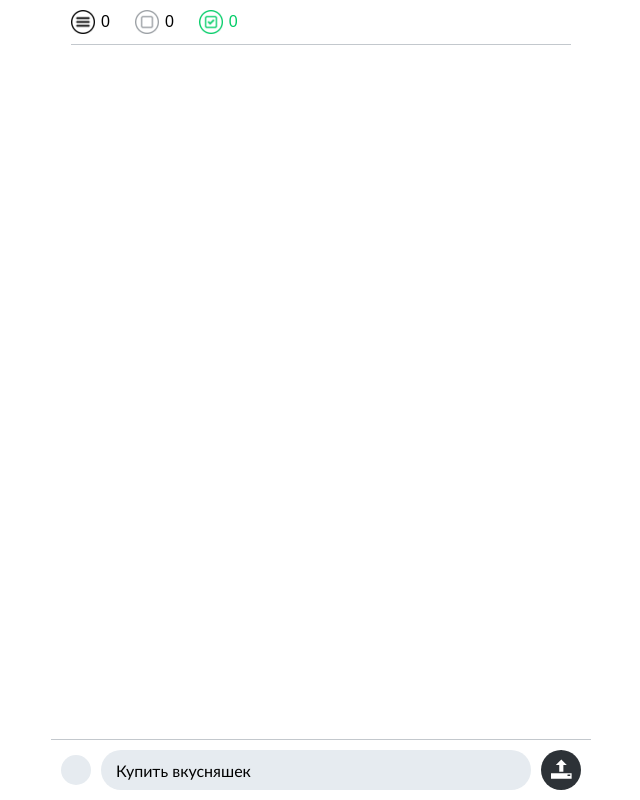
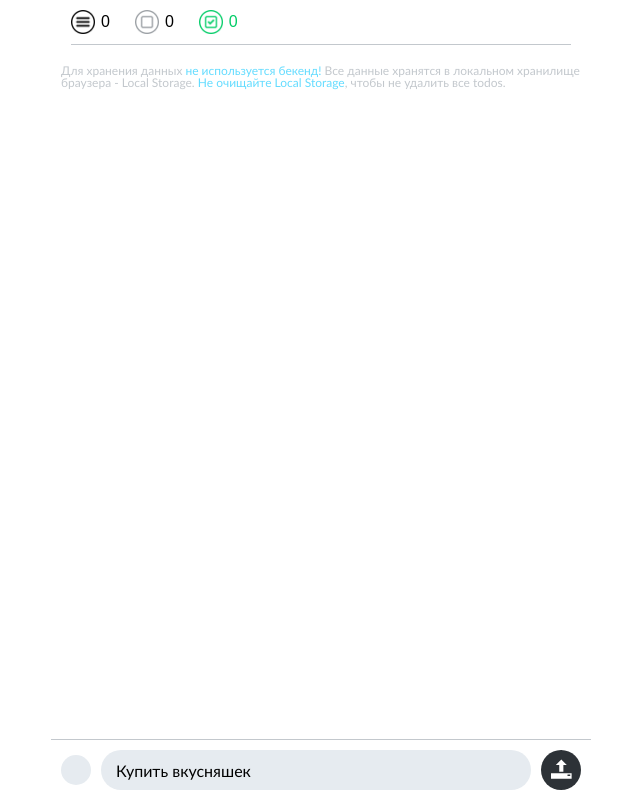
Before and after one commit to kozubskyi/todo-app, a React (Create React App) app: page / in a window 1280 px wide. Shown: the whole page, without its empty margins (319-959 px from the left). Built offline with nearby package versions, Linux system fonts and the light colour scheme.

Commit message:
добавил текст по локальному хранилищу

```diff
--- a/src/App.js
+++ b/src/App.js
@@ -138,6 +138,11 @@ const App = () => {
       ) : (
         <TodoEditor editingTodo={editingTodo} handleTodoEdit={handleTodoEdit} />
       )}
+      <p className="localStorage__text">
+        Для хранения данных <span className="localStorage__text active">не используется бекенд!</span> Все данные
+        хранятся в локальном хранилище браузера - Local Storage.{' '}
+        <span className="localStorage__text active">Не очищайте Local Storage</span>, чтобы не удалить все todos.
+      </p>
     </>
   );
 };
--- a/src/App.scss
+++ b/src/App.scss
@@ -24,7 +24,6 @@ html {
 
 body {
   font-family: 'Trebuchet MS', 'Lucida Sans Unicode', 'Lucida Grande', 'Lucida Sans', Arial, sans-serif;
-
   height: 100%;
 }
 
@@ -55,3 +54,14 @@ body {
 input {
   font-family: inherit;
 }
+
+.localStorage__text {
+  font-size: 12px;
+  color: var(--light-grey-color);
+
+  margin-top: 10px;
+
+  &.active {
+    color: var(--blue-color);
+  }
+}
--- a/src/components/TodoCreator/TodoCreator.js
+++ b/src/components/TodoCreator/TodoCreator.js
@@ -20,7 +20,9 @@ const TodoCreator = ({ handleTodoCreating }) => {
     'Купить вкусняшек',
   ]);
 
-  const changeInputValue = event => setText(event.target.value);
+  const changeInputValue = event => {
+    setText(event.target.value);
+  };
 
   const onFormSubmit = event => {
     event.preventDefault();
@@ -34,7 +36,9 @@ const TodoCreator = ({ handleTodoCreating }) => {
     setType('standart');
   };
 
-  const getRandomInRange = (min, max) => Math.floor(Math.random() * (max - min + 1)) + min;
+  const getRandomInRange = (min, max) => {
+    return Math.floor(Math.random() * (max - min + 1)) + min;
+  };
 
   const changeTodoType = event => {
     event.target.value === 'standart' && setType('important');
--- a/src/components/TodoEditor/TodoEditor.js
+++ b/src/components/TodoEditor/TodoEditor.js
@@ -5,7 +5,9 @@ const TodoEditor = ({ editingTodo, handleTodoEdit }) => {
   const [text, setText] = useState(editingTodo.text);
   const [type, setType] = useState(editingTodo.type);
 
-  const changeInputValue = event => setText(event.target.value);
+  const changeInputValue = event => {
+    setText(event.target.value);
+  };
 
   const onFormSubmit = event => {
     event.preventDefault();
```
